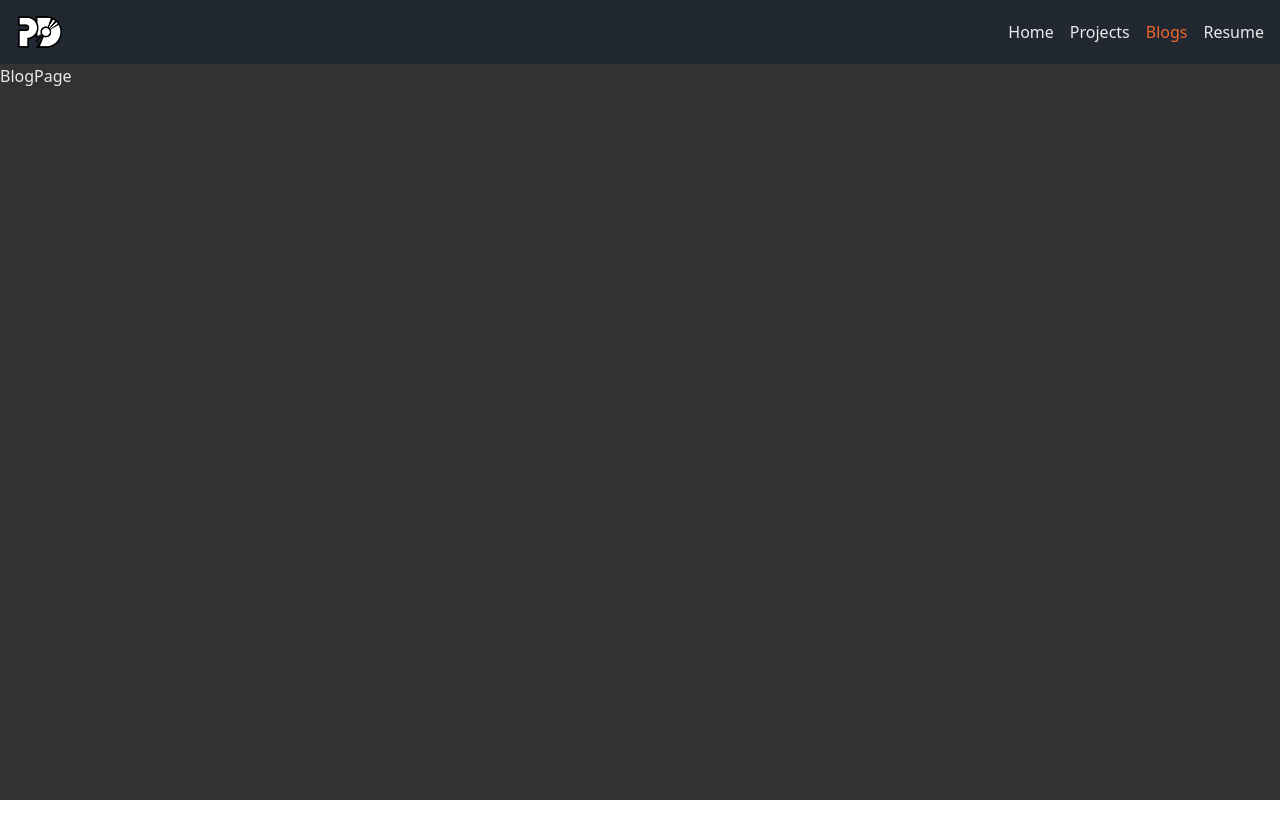
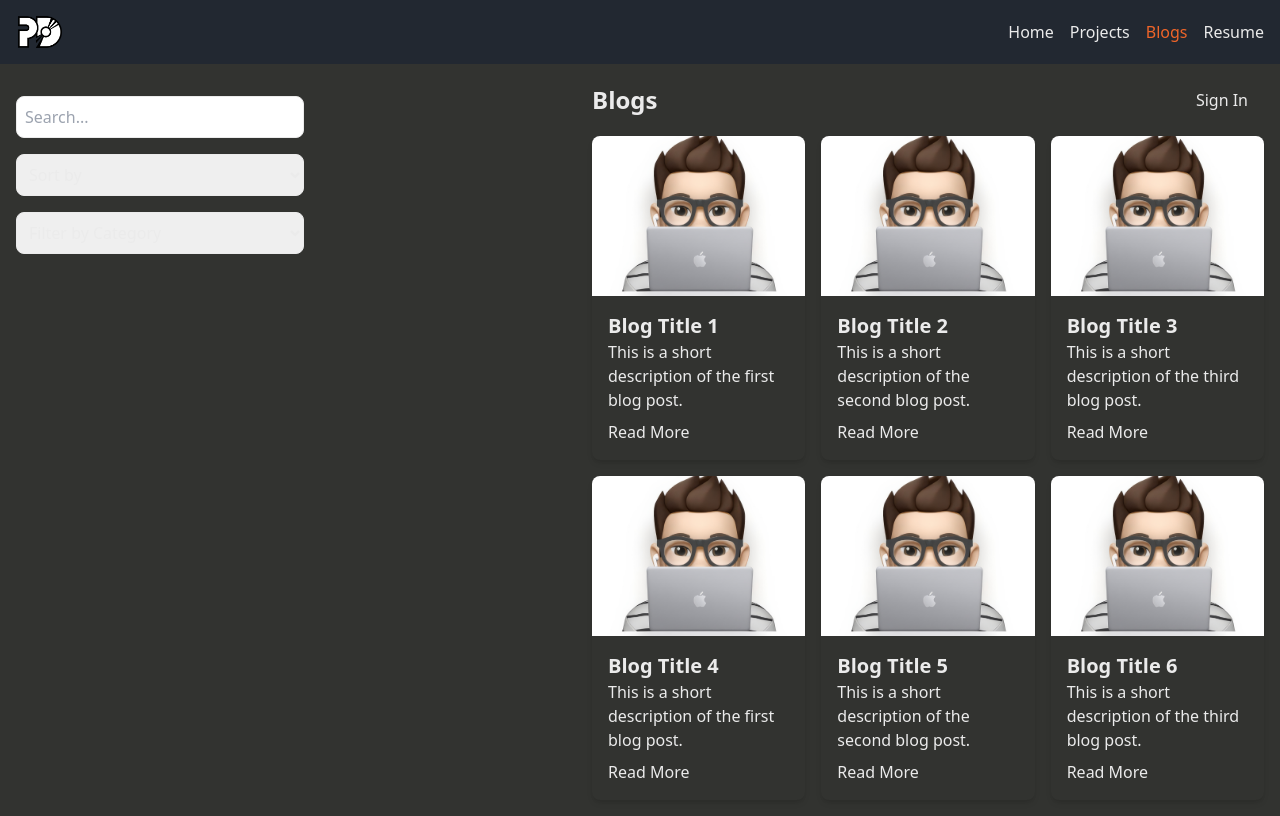
Before and after one commit to prasenjitpriyan/portfolio, a Next.js app: page /blogs in a window 1280 px wide. Built offline with nearby package versions, Linux system fonts and the light colour scheme.

Commit message:
Blog page modified

```diff
--- a/app/blogs/page.jsx
+++ b/app/blogs/page.jsx
@@ -1,9 +1,128 @@
+'use client'
+
 import React from 'react'
+import { useState } from 'react'
 
 const BlogPage = () => {
+  const [isSidebarOpen, setIsSidebarOpen] = useState(false)
+
+  const blogs = [
+    {
+      id: 1,
+      title: 'Blog Title 1',
+      description: 'This is a short description of the first blog post.',
+      image: '/myIMG.jpg'
+    },
+    {
+      id: 2,
+      title: 'Blog Title 2',
+      description: 'This is a short description of the second blog post.',
+      image: '/myIMG.jpg'
+    },
+    {
+      id: 3,
+      title: 'Blog Title 3',
+      description: 'This is a short description of the third blog post.',
+      image: '/myIMG.jpg'
+    },
+    {
+      id: 4,
+      title: 'Blog Title 4',
+      description: 'This is a short description of the first blog post.',
+      image: '/myIMG.jpg'
+    },
+    {
+      id: 5,
+      title: 'Blog Title 5',
+      description: 'This is a short description of the second blog post.',
+      image: '/myIMG.jpg'
+    },
+    {
+      id: 6,
+      title: 'Blog Title 6',
+      description: 'This is a short description of the third blog post.',
+      image: '/myIMG.jpg'
+    }
+  ]
+
   return (
-    <div className="min-h-[calc(100svh-4rem)] bg-my-color-2 text-my-color-4">
-      BlogPage
+    <div className="min-h-[calc(100svh-4rem)] bg-my-color-2 text-my-color-4 flex">
+      {/* Sidebar */}
+      <aside
+        className={`fixed top-0 left-0 w-64 h-full bg-white p-4 transition-transform transform ${
+          isSidebarOpen ? 'translate-x-0' : '-translate-x-full'
+        } lg:relative lg:translate-x-0 lg:w-1/4`}
+      >
+        <div className="flex items-center justify-between lg:hidden">
+          <h2 className="text-lg font-semibold">Filters</h2>
+          <button
+            onClick={() => setIsSidebarOpen(false)}
+            className="text-gray-500 hover:text-gray-800"
+          >
+            Close
+          </button>
+        </div>
+
+        <div className="mt-4">
+          <input
+            type="text"
+            placeholder="Search..."
+            className="w-full p-2 mb-4 border rounded-lg"
+          />
+          <select className="w-full p-2 mb-4 border rounded-lg">
+            <option>Sort by</option>
+            <option>Newest</option>
+            <option>Oldest</option>
+            <option>Popular</option>
+          </select>
+          <select className="w-full p-2 border rounded-lg">
+            <option>Filter by Category</option>
+            <option>Tech</option>
+            <option>Design</option>
+            <option>Development</option>
+          </select>
+        </div>
+      </aside>
+
+      {/* Main Content */}
+      <main className="flex-1 lg:ml-64 p-4">
+        {/* Header */}
+        <div className="flex justify-between items-center mb-4">
+          <h1 className="text-2xl font-bold">Blogs</h1>
+          <button className="px-4 py-2 bg-blue-500 text-white rounded-lg hover:bg-blue-600">
+            Sign In
+          </button>
+        </div>
+
+        {/* Blogs Listing */}
+        <div className="grid gap-4 lg:grid-cols-3 md:grid-cols-2 sm:grid-cols-1">
+          {blogs.map((blog) => (
+            <div
+              key={blog.id}
+              className="bg-white rounded-lg shadow-md overflow-hidden hover:shadow-lg"
+            >
+              <img
+                src={blog.image}
+                alt={blog.title}
+                className="w-full h-40 object-cover"
+              />
+              <div className="p-4">
+                <h2 className="text-xl font-semibold">{blog.title}</h2>
+                <p className="text-gray-600">{blog.description}</p>
+                <button className="mt-2 text-blue-500">Read More</button>
+              </div>
+            </div>
+          ))}
+        </div>
+      </main>
+
+      {/* Mobile Sidebar Toggle Button */}
+      <button
+        onClick={() => setIsSidebarOpen(true)}
+        className="fixed bottom-4 right-4 bg-blue-500 text-white p-4 rounded-full shadow-lg lg:hidden"
+      >
+        Filter
+      </button>
     </div>
   )
 }
```
